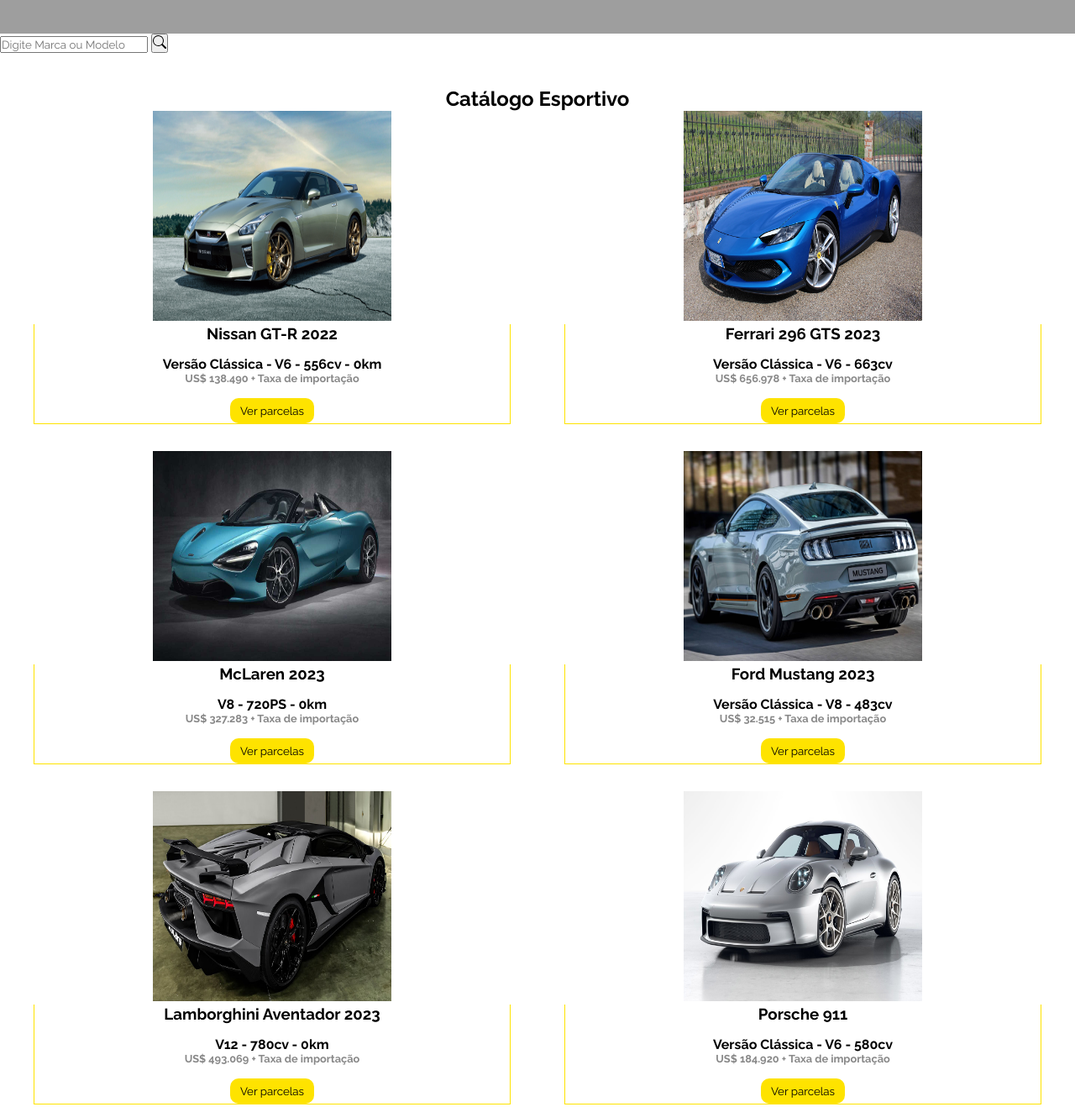
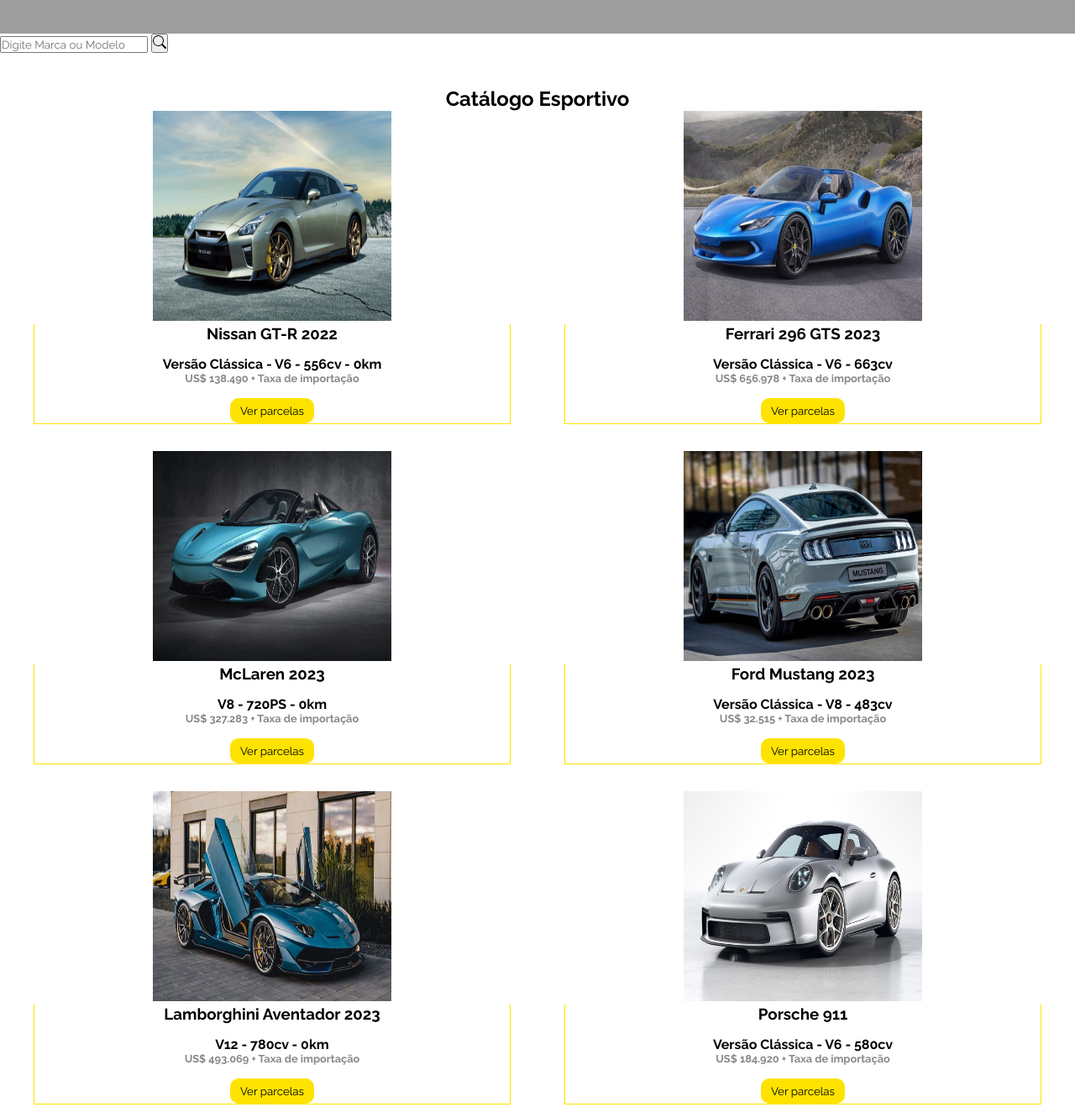
Before and after one commit to JoaoEstevam01/SportShift-Sales-Loja, a plain HTML site: page index.html in a window 1280 px wide. Shown: the part 760-2078 px from the top of the page at 84% size. Drawn offline with Linux system fonts and the light colour scheme; grey boxes are pictures that could not be loaded.

Commit message:
loja de carro

```diff
--- a/index.html
+++ b/index.html
@@ -66,7 +66,7 @@
                     </div>
                 </div>
                 <div class="item">
-                    <img src="./img/Lamborghini aventador 2023.jpg" alt="">
+                    <img src="./img/lamborghini of.jpg" alt="">
                     <div class="info">
                         <h3>Lamborghini Aventador 2023</h3>
                         <h4>V12 - 780cv - 0km <span>US$ 493.069 + Taxa de importação</span></h4>
@@ -76,7 +76,7 @@
             </div>
             <div class="coluna">
                 <div class="item">
-                    <img src="./img/ferrari-296-gts-feature.jpg" alt="">
+                    <img src="./img/ferrari-296-gts.jpg" alt="">
                     <div class="info">
                         <h3>Ferrari 296 GTS 2023</h3>
                         <h4>Versão Clássica - V6 - 663cv <span>US$ 656.978 + Taxa de importação</span></h4>
```
Also changed, not shown: img/Lamborghini aventador 2023.jpg (deleted), img/ferrari-296-gts-feature.jpg (deleted), img/ferrari-296-gts.jpg (added), img/images (1).jpg (deleted), img/lamborghini of.jpg (added).
